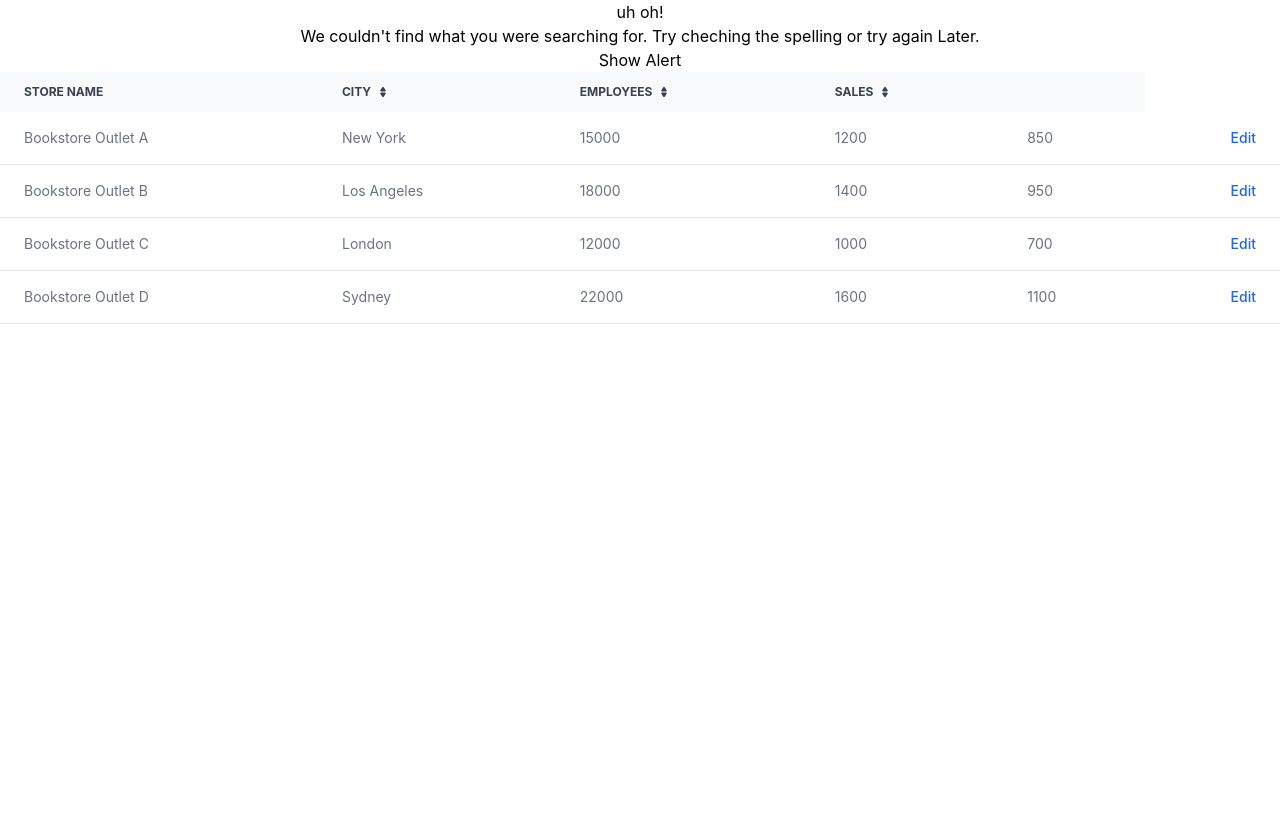
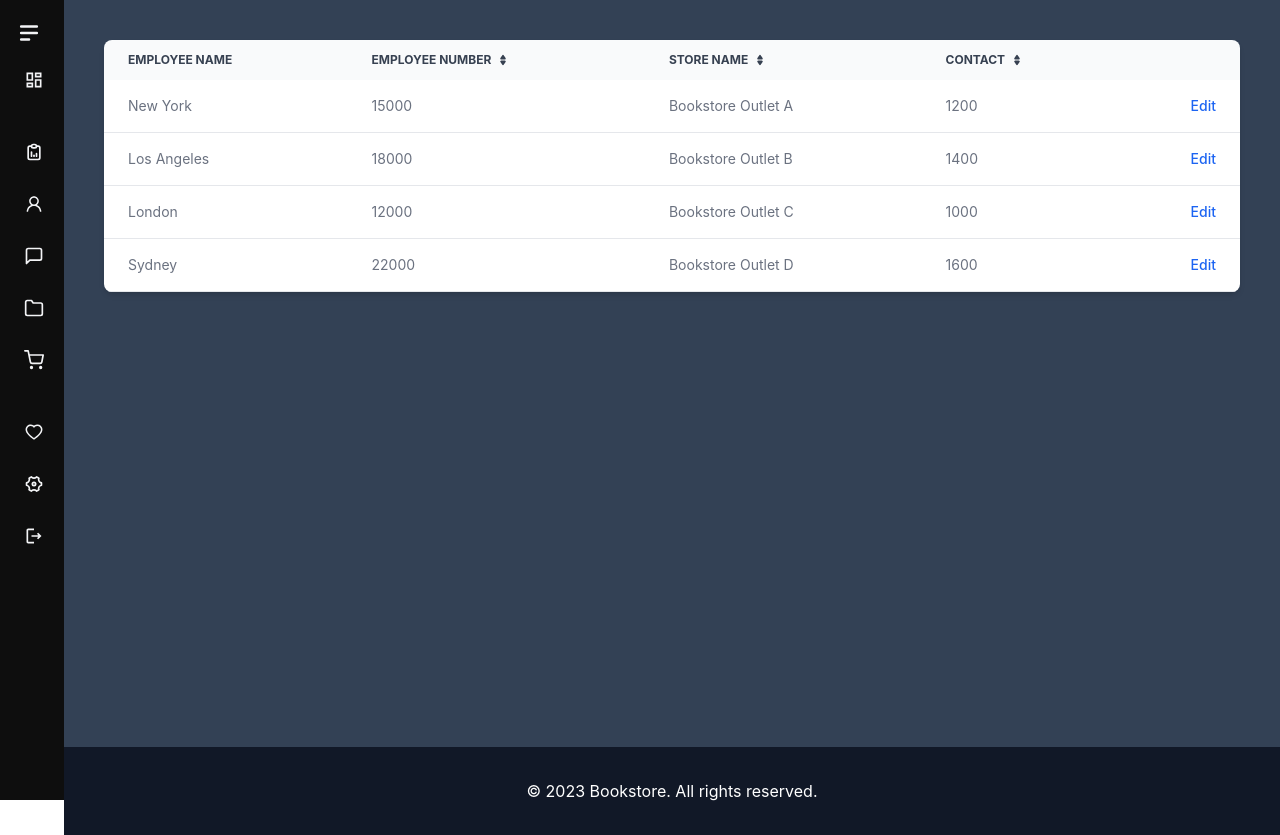
Before and after one commit to DawarShamim/bookStore-frontend, a React (Create React App) app: page /Employees in a window 1280 px wide. Before the commit the page ends 800 px from the top, so only its background shows below. Built offline with nearby package versions, Linux system fonts and the light colour scheme.

Commit message:
Added Modal and Employee Page

```diff
--- a/src/App.js
+++ b/src/App.js
@@ -13,6 +13,7 @@ import Stores from './Pages/Stores';
 import Signup from './Pages/Signup';
 import Books from './Pages/Books';
 import Authors from './Pages/Authors';
+import Employees from './Pages/Employees';
 
 
 import Trial from './Pages/Trial';
@@ -33,6 +34,7 @@ function App() {
           <Route path ="/Signup" element ={<Signup/>}/>
           <Route path ="/Books" element ={<Books/>}/>
           <Route path="/Authors" element={<Authors />}/>
+          <Route path="/Employees" element={<Employees/>}/>
 
           <Route path="*" element={<Page404 />} />
 
--- a/src/Pages/Stores.js
+++ b/src/Pages/Employees.js
@@ -4,52 +4,51 @@ import { useState } from "react";
 import TableLayout from "../components/TableLayout";
 import StoreDescriptionBox from "../components/StoreDescriptionBox";
 
-function Stores() {
+function Employees() {
     const [Descriptionbox, setDescriptionbox] = useState(false);
-    const [StoreDetails, setStoreDetails] = useState('');
+    const [EmployeeDetails, setEmployeeDetails] = useState('');
 
-    const StoreData = [
+    const EmployeeData = [
         {
             "id": 1,
-            "name": "Bookstore Outlet A",
-            "city": "New York",
-            "sales": 15000,
-            "orders": 1200,
+            "Store_Name": "Bookstore Outlet A",
+            "name": "New York",
+            "Employee_Number": 15000,
+            "contact": 1200,
             "employees": 850
         },
         {
             "id": 2,
-            "name": "Bookstore Outlet B",
-            "city": "Los Angeles",
-            "sales": 18000,
-            "orders": 1400,
+            "Store_Name": "Bookstore Outlet B",
+            "name": "Los Angeles",
+            "Employee_Number": 18000,
+            "contact": 1400,
             "employees": 950
         },
         {
             "id": 3,
-            "name": "Bookstore Outlet C",
-            "city": "London",
-            "sales": 12000,
-            "orders": 1000,
+            "Store_Name": "Bookstore Outlet C",
+            "name": "London",
+            "Employee_Number": 12000,
+            "contact": 1000,
             "employees": 700
         },
         {
             "id": 4,
-            "name": "Bookstore Outlet D",
-            "city": "Sydney",
-            "sales": 22000,
-            "orders": 1600,
+            "Store_Name": "Bookstore Outlet D",
+            "name": "Sydney",
+            "Employee_Number": 22000,
+            "contact": 1600,
             "employees": 1100
         }
-        // Add more store objects as needed
+
     ];
-
-    const Keys = ["name", "city", "sales", "employees"];
+    const Keys = ["name", "Employee_Number", "Store_Name", "contact"];
 
 
-    const openDescriptionBox = (Store) => {
+    const openDescriptionBox = (Employee) => {
         setDescriptionbox(true);
-        setStoreDetails(Store);
+        setEmployeeDetails(Employee);
     };
 
     const closeDescriptionBox = () => {
@@ -60,17 +59,17 @@ function Stores() {
         <div className='flex bg-slate-700'>
             <SideBar />
             <div className="flex-grow">
-                <div className="m-20 h-4/6">
+                <div className="m-10 h-5/6">
                     <div className="relative overflow-x-auto shadow-md sm:rounded-lg flex">
                         <table className="w-full text-sm text-left text-gray-500 ">
                             <thead className="text-xs text-gray-700 uppercase bg-gray-50 ">
                                 <tr>
                                     <th scope="col" className="px-6 py-3">
-                                        Store name
+                                        Employee Name
                                     </th>
                                     <th scope="col" className="px-6 py-3">
                                         <div className="flex items-center">
-                                            City
+                                            Employee Number
                                             <a href="#">
                                                 <svg
                                                     className="w-3 h-3 ml-1.5"
@@ -86,7 +85,7 @@ function Stores() {
                                     </th>
                                     <th scope="col" className="px-6 py-3">
                                         <div className="flex items-center">
-                                            Employees
+                                            Store Name
                                             <a href="#">
                                                 <svg
                                                     className="w-3 h-3 ml-1.5"
@@ -102,7 +101,7 @@ function Stores() {
                                     </th>
                                     <th scope="col" className="px-6 py-3">
                                         <div className="flex items-center">
-                                            Sales
+                                            Contact
                                             <a href="#">
                                                 <svg
                                                     className="w-3 h-3 ml-1.5"
@@ -121,11 +120,11 @@ function Stores() {
                                     </th>
                                 </tr>
                             </thead>
-                            <TableLayout keys={Keys} Data={StoreData} openDescriptionBox={openDescriptionBox} />
+                            <TableLayout keys={Keys} Data={EmployeeData} openDescriptionBox={openDescriptionBox} />
                         </table>
                         {Descriptionbox && (
                             <div className="w-3/4 p-2 border-l-2 text-sm text-gray-700 bg-gray-200 ">
-                                <StoreDescriptionBox Store={StoreDetails} closeDescriptionBox={closeDescriptionBox} />
+                                <StoreDescriptionBox Store={EmployeeDetails} closeDescriptionBox={closeDescriptionBox} />
                             </div>)}
                     </div>
                 </div>
@@ -134,4 +133,4 @@ function Stores() {
         </div>);
 };
 
-export default Stores;
+export default Employees;
--- /dev/null
+++ b/src/Services/EmployeeServices.js
@@ -0,0 +1,16 @@
+// AuthService.js
+import AxiosInstance from './BaseService';
+
+async function EmployeeService(payload) {
+    try {
+        const response = await AxiosInstance.get('api/Login', payload);
+        return "eyJhbGciOiJIUzI1NiIsInR5cCI6IkpXVCJ9.eyJzdWIiOiIxMjM0NTY3ODkwIiwibmFtZSI6IkpvaG4gRG9lIiwiaWF0IjoxNTE2MjM5MDIyfQ.SflKxwRJSMeKKF2QT4fwpMeJf36POk6yJV_adQssw5c"
+        if (response.status === 200) {
+            return response.data.result.token;
+        }
+    } catch (error) {
+        throw new Error('Incorrect Email Address or Password');
+    }
+};
+
+export default EmployeeService;
--- a/src/components/Footer.js
+++ b/src/components/Footer.js
@@ -1,6 +1,6 @@
 function Footer() {
     return (
-        <footer className="bg-gray-900 text-white py-8">
+        <footer className="bg-gray-900  text-white py-8">
             <div className="container mx-auto text-center">
                 <p>&copy; 2023 Bookstore. All rights reserved.</p>
             </div>
--- /dev/null
+++ b/src/components/Modal.js
@@ -0,0 +1,8 @@
+
+function Modal({modaltype,Props,actions}){
+
+    return(<div></div>
+
+);
+};
+export default Modal;
--- a/src/components/SideBar.js
+++ b/src/components/SideBar.js
@@ -13,7 +13,7 @@ function SideBar() {
     const menus = [
         { name: "Dashboard", link: "/ADashboard", icon: MdOutlineDashboard },
         { name: "Stores", link: "/Stores", icon: TbReportAnalytics, margin: true },
-        { name: "Users", link: "/Employees", icon: AiOutlineUser },
+        { name: "Employees", link: "/Employees", icon: AiOutlineUser },
         { name: "Books", link: "/Books", icon: FiMessageSquare },
         { name: "Authors", link: "/Authors", icon: FiFolder },
         { name: "*Cart", link: "/", icon: FiShoppingCart },
@@ -23,10 +23,9 @@ function SideBar() {
     ];
     const [open, setOpen] = useState(false);
     return (
-        <section className="flex gap-6 ">
+        <section className="flex gap-6 z-50">
             <div className={`bg-[#0e0e0e] min-h-screen ${open ? "w-72 " : "w-16 "
                 } duration-500 text-gray-100 px-4`}>
-
                 <div className="pt-5 flex ">
                     {open && (
                         <div className={`px-4 text-white font-semibold flex justify-start ${open ? "w-72 text-xl" : "hidden overflow-hidden"} duration-500`}>
@@ -68,7 +67,6 @@ function SideBar() {
                     ))}
                 </div>
             </div>
-
         </section>
     );
 };
```
